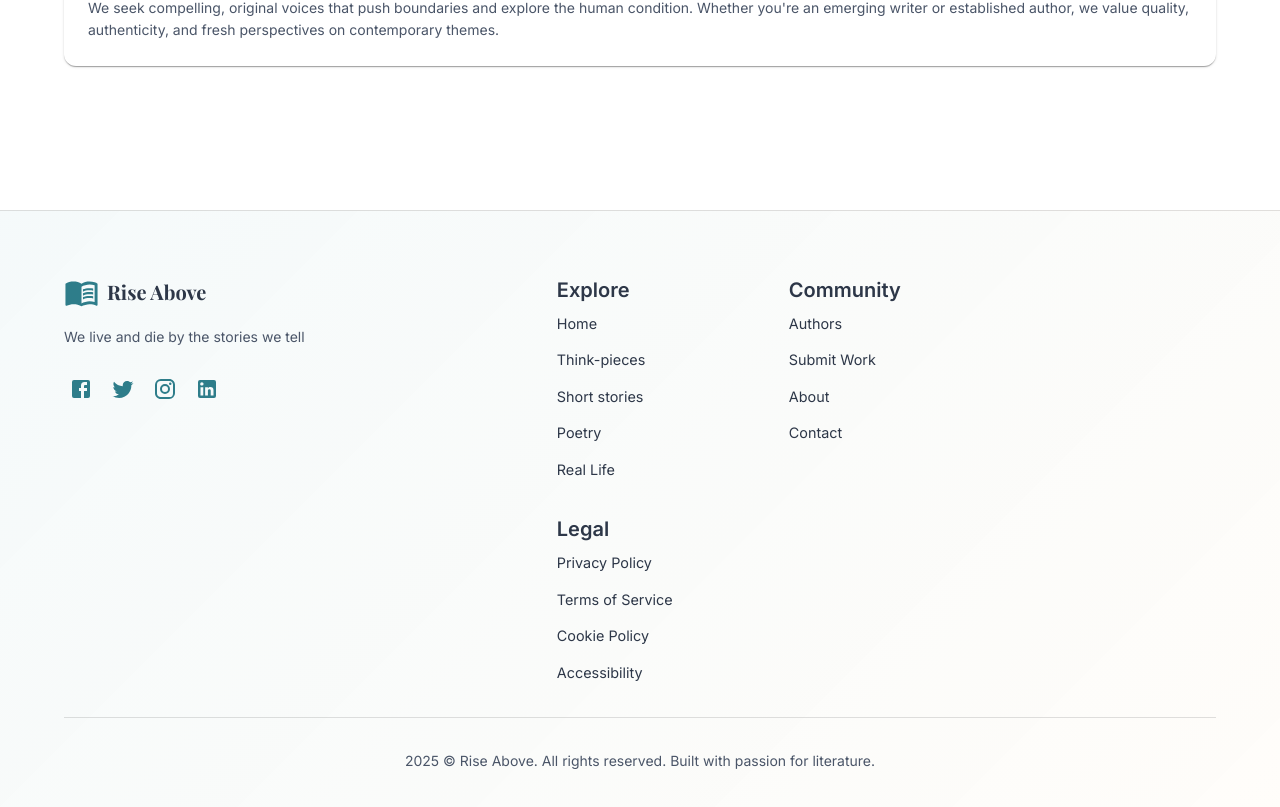
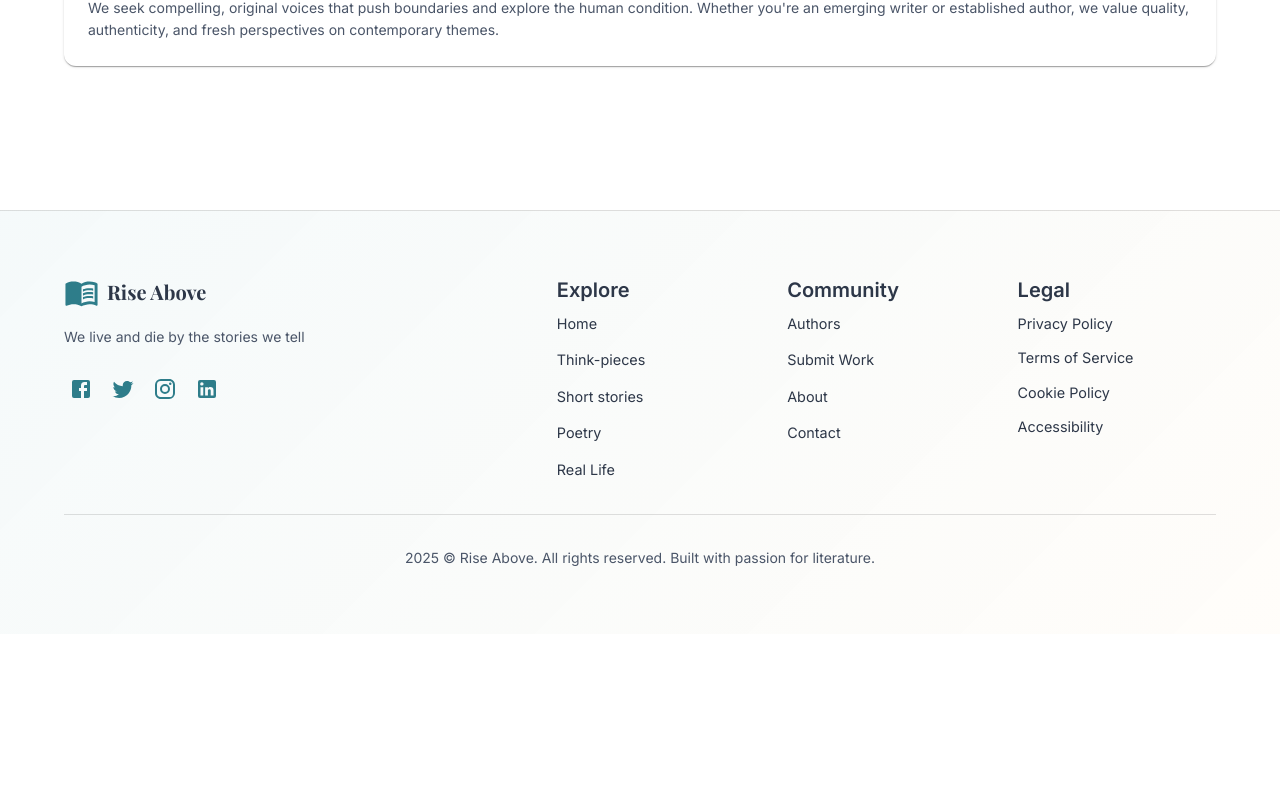
Before and after one commit to magvtv/61_Mokua, a React (Vite) app: page /submit in a window 1280 px wide. Shown: the part 1511-2318 px from the top of the page. After the commit the page ends 2145 px from the top, so only its background shows below. Built offline with nearby package versions, Linux system fonts and the light colour scheme; a web font is replaced by a local one.

Commit message:
feat(recent): add skeleton loading; fix(category): improve hover readability; feat(author): use medium variant cards; fix(footer): css grid layout; fix(featured): "View All" routes to home

```diff
--- a/src/components/home/CategoryFilter.tsx
+++ b/src/components/home/CategoryFilter.tsx
@@ -103,8 +103,9 @@ const CategoryFilter: React.FC<CategoryFilterProps> = ({
                 borderColor: category.color,
                 fontWeight: 500,
                 '&:hover': {
-                  bgcolor: selectedCategory === category.slug ? category.color : category.color,
+                  bgcolor: category.color,
                   color: 'white',
+                  borderColor: category.color,
                 },
               }}
             />
--- a/src/components/home/FeaturedPosts.tsx
+++ b/src/components/home/FeaturedPosts.tsx
@@ -89,7 +89,7 @@ const FeaturedPosts: React.FC = () => {
 
           <Button
             component={Link}
-            to="/category/fiction"
+            to="/"
             variant="outlined"
             endIcon={<ArrowForward />}
             sx={{ borderRadius: 2 }}
--- a/src/components/home/RecentPosts.tsx
+++ b/src/components/home/RecentPosts.tsx
@@ -6,11 +6,11 @@ import {
   Pagination,
   Tabs,
   Tab,
+  Skeleton,
 } from '@mui/material';
 import { useQuery } from '@tanstack/react-query';
 import { contentService } from '../../services/contentService';
 import CompactPostCard from './CompactPostCard';
-import LoadingSpinner from '../common/LoadingSpinner';
 
 const RecentPosts: React.FC = () => {
   const [page, setPage] = useState(1);
@@ -38,10 +38,6 @@ const RecentPosts: React.FC = () => {
     setCategoryFilter(newValue);
     setPage(1);
   };
-
-  if (isLoading) {
-    return <LoadingSpinner message="Loading recent posts..." />;
-  }
 
   const totalPages = postsData ? Math.ceil(postsData.total / postsPerPage) : 0;
 
@@ -91,7 +87,18 @@ const RecentPosts: React.FC = () => {
           </Box>
         )}
 
-        {postsData && postsData.posts.length > 0 ? (
+        {isLoading ? (
+          <Box sx={{ display: 'flex', flexWrap: 'wrap', gap: 3, mb: 6, alignItems: 'stretch' }}>
+            {Array.from({ length: postsPerPage }).map((_, i) => (
+              <Box sx={{ width: { xs: '100%', sm: '45%', md: '30%' }, display: 'flex', flexDirection: 'column' }} key={i}>
+                <Skeleton variant="rectangular" height={180} sx={{ mb: 2, borderRadius: 2 }} />
+                <Skeleton variant="text" width="60%" sx={{ mb: 1 }} />
+                <Skeleton variant="text" width="80%" />
+                <Skeleton variant="text" width="40%" sx={{ mt: 1 }} />
+              </Box>
+            ))}
+          </Box>
+        ) : postsData && postsData.posts.length > 0 ? (
           <>
             <Box sx={{ display: 'flex', flexWrap: 'wrap', gap: 3, mb: 6, alignItems: 'stretch' }}>
               {postsData.posts.map((post) => (
--- a/src/components/layout/Footer.tsx
+++ b/src/components/layout/Footer.tsx
@@ -65,9 +65,15 @@ const Footer: React.FC = () => {
           </Box>
 
           {/* Navigation Sections */}
-          <Box sx={{ display: 'flex', flexWrap: 'wrap', gap: 4, flex: 1 }}>
+          <Box sx={{
+            flex: 1,
+            display: 'grid',
+            gap: 4,
+            gridTemplateColumns: { xs: '1fr', sm: '1fr 1fr', md: 'repeat(3, 1fr)' },
+            alignItems: 'start'
+          }}>
             {/* Explore Section */}
-            <Box sx={{ minWidth: { xs: '100%', sm: '200px' } }}>
+            <Box>
               <Typography variant="h6" gutterBottom sx={{ fontWeight: 600 }}>
                 Explore
               </Typography>
@@ -91,7 +97,7 @@ const Footer: React.FC = () => {
             </Box>
 
             {/* Community Section */}
-            <Box sx={{ minWidth: { xs: '100%', sm: '200px' } }}>
+            <Box>
               <Typography variant="h6" gutterBottom sx={{ fontWeight: 600 }}>
                 Community
               </Typography>
@@ -114,11 +120,11 @@ const Footer: React.FC = () => {
             {/* Newsletter Section removed (handled by NewsletterSignup component higher on page) */}
 
             {/* Legal Section */}
-            <Box sx={{ minWidth: { xs: '100%', sm: '200px' } }}>
+            <Box>
               <Typography variant="h6" gutterBottom sx={{ fontWeight: 600 }}>
                 Legal
               </Typography>
-              <Box sx={{ display: 'flex', flexDirection: 'column', gap: 1.5 }}>
+              <Box sx={{ display: 'flex', flexDirection: 'column', gap: 1.25 }}>
                 <Link component={RouterLink} to="/privacy" color="inherit" underline="hover" sx={{ fontSize: '0.9rem' }}>
                   Privacy Policy
                 </Link>
--- a/src/pages/AuthorDetailPage.tsx
+++ b/src/pages/AuthorDetailPage.tsx
@@ -3,14 +3,14 @@ import {
   Container,
   Typography,
   Box,
-  Grid,
   Avatar,
   IconButton,
   Button,
   Divider,
 } from '@mui/material';
+import Grid from '@mui/material/Grid';
 import { Twitter, Instagram, LinkedIn, Language, ArrowBack } from '@mui/icons-material';
-import { useParams, useNavigate, Link } from 'react-router-dom';
+import { useParams, useNavigate } from 'react-router-dom';
 import { Helmet } from 'react-helmet-async';
 import { useQuery } from '@tanstack/react-query';
 import { motion } from 'framer-motion';
@@ -92,14 +92,14 @@ const AuthorDetailPage: React.FC = () => {
           <Box sx={{ mb: 6 }}>
             <Grid container spacing={4} alignItems="center">
               <Grid item xs={12} md={3}>
-                <Box sx={{ textAlign: { xs: 'center', md: 'left' } }}>
+                <Box sx={{ textAlign: 'center' }}>
                   <Avatar
                     src={author.avatar}
                     alt={author.name}
                     sx={{
                       width: { xs: 150, md: 200 },
                       height: { xs: 150, md: 200 },
-                      mx: { xs: 'auto', md: 0 },
+                      mx: 'auto',
                       mb: 2,
                       boxShadow: 4,
                     }}
@@ -192,7 +192,7 @@ const AuthorDetailPage: React.FC = () => {
                   animate={{ opacity: 1, y: 0 }}
                   transition={{ delay: index * 0.1 }}
                 >
-                  <CompactPostCard post={post} variant="large" showExcerpt />
+                  <CompactPostCard post={post} variant="medium" showExcerpt />
                 </motion.div>
               </Grid>
             ))}
```
